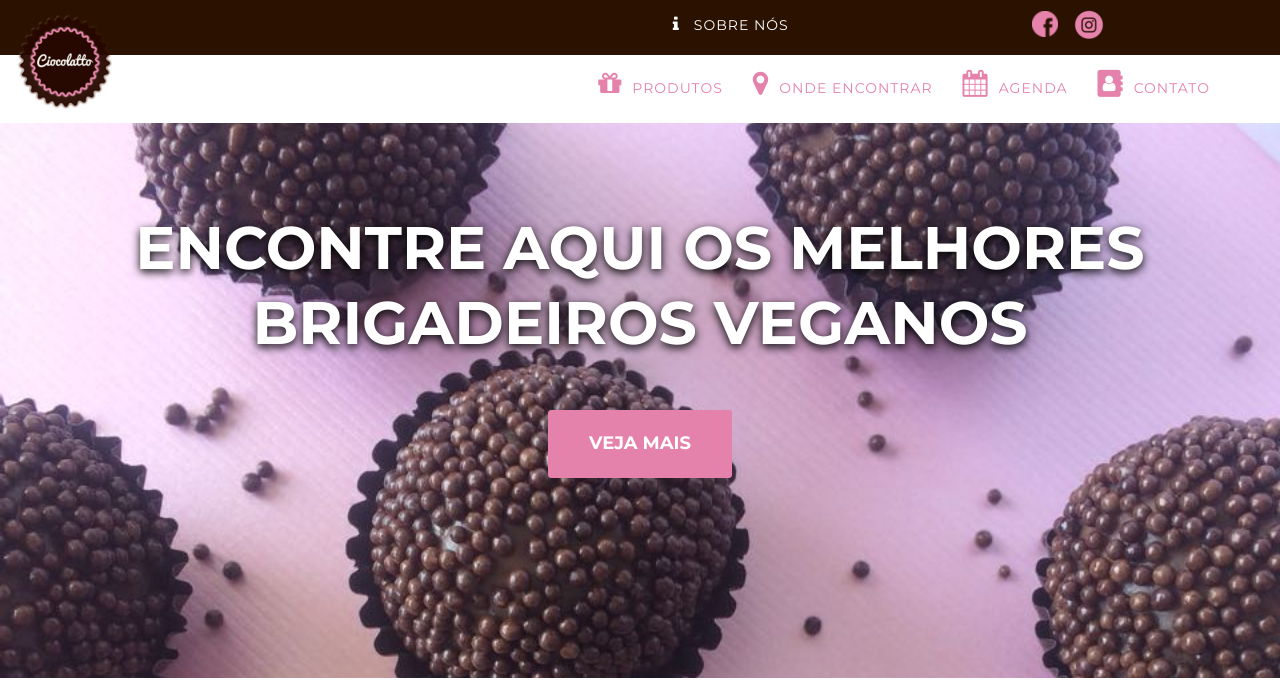
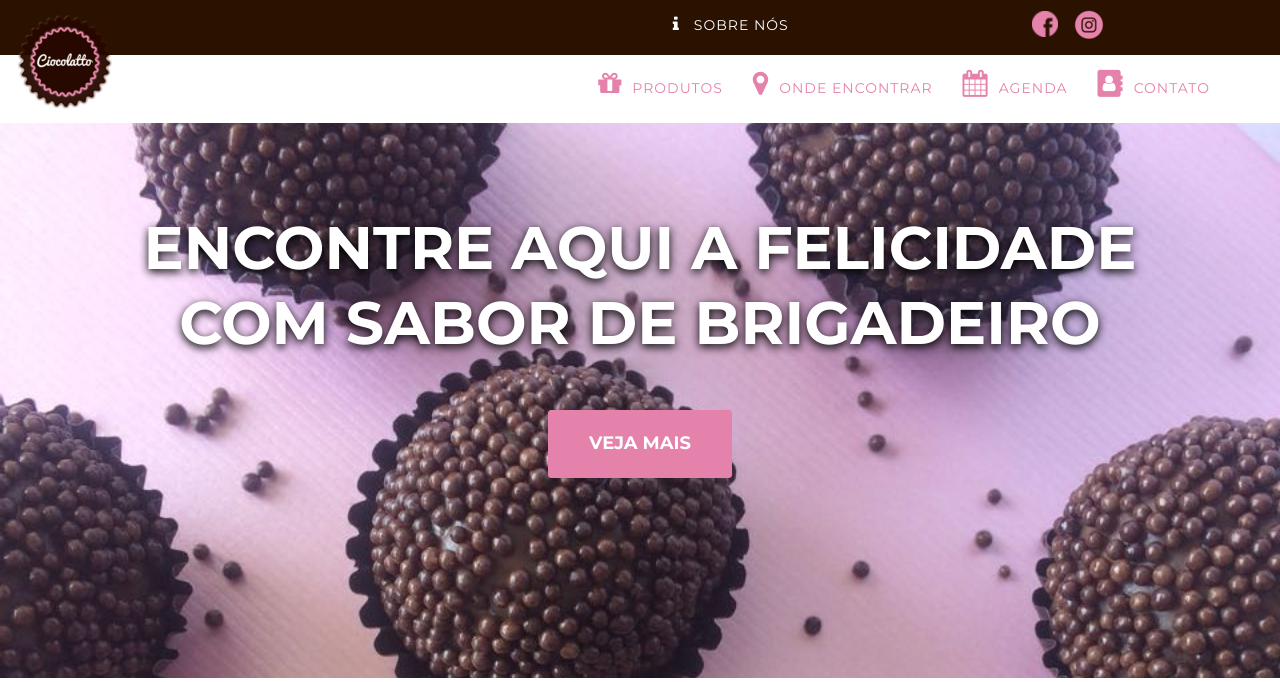
Before and after one commit to MarcosVn/Ciocolatto-Brigaderia, a Django app: template core/templates/index.html in a window 1280 px wide. Shown: the top 682 px of the page. Run offline with Django 3.2, Linux system fonts and the light colour scheme; the template is opened without the code that fills it, so the values that code supplies are empty; some libraries are stand-ins or nearby versions; some web fonts are replaced.

Commit message:
alter cover text

```diff
--- a/core/templates/index.html
+++ b/core/templates/index.html
@@ -11,7 +11,7 @@
     <header data-stellar-background-ratio="0.5">
         <div class="container">
             <div class="intro-text">
-                <div class="intro-heading" style="text-shadow: 0 3px 10px #000;">Encontre aqui os melhores brigadeiros veganos</div>
+                <div class="intro-heading" style="text-shadow: 0 3px 10px #000;">Encontre aqui a felicidade com sabor de brigadeiro</div>
                 <a href="#services" class="page-scroll btn btn-xl">Veja mais</a>
             </div>
         </div>
```
